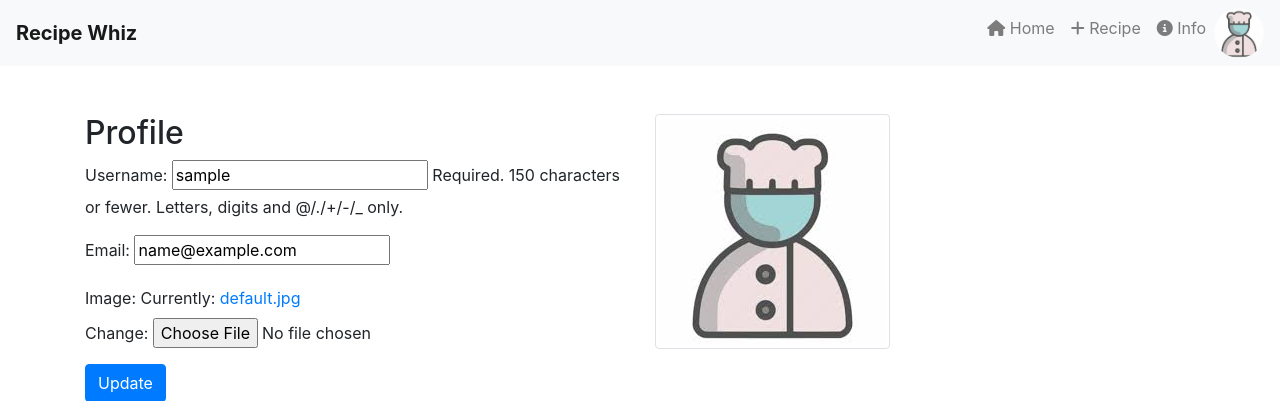
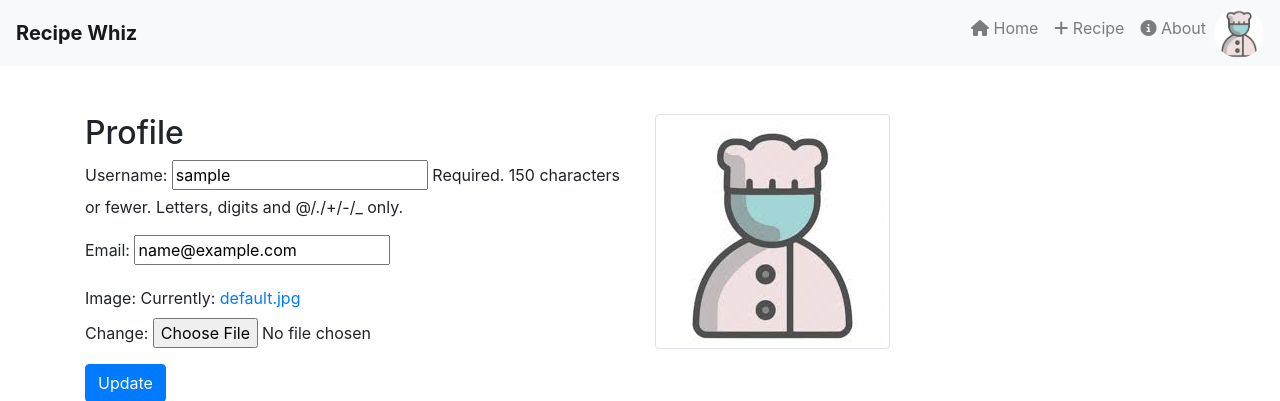
Before and after one commit to Its-Xen/Recipe-App, a Django app: page /profile/ in a window 1280 px wide. Shown: the top 401 px of the page. Run offline with Django 5.2, Linux system fonts and the light colour scheme; the visitor is signed in with stand-in values (Sample User, id 1); some libraries are stand-ins or nearby versions.

Commit message:
Finished!

```diff
--- a/templates/_base.html
+++ b/templates/_base.html
@@ -6,7 +6,6 @@
     <meta name="viewport" content="width=device-width, initial-scale=1.0">
     <title>Recipe App</title>
     <link rel="stylesheet" href="{% static 'css/styles.css' %}">
-    <link rel="stylesheet" href="{% static 'js/scripts.js' %}">
     <link rel="stylesheet" href="https://stackpath.bootstrapcdn.com/bootstrap/4.5.2/css/bootstrap.min.css">
     <link rel="stylesheet" href="https://cdnjs.cloudflare.com/ajax/libs/font-awesome/6.1.1/css/all.min.css">
 </head>
@@ -30,8 +29,8 @@
                         </a>
                     </li>
                     <li>
-                        <a class="nav-link" href="{% url 'recipe-info' %}">
-                            <i class="fas fa-info-circle"></i> Info
+                        <a class="nav-link" href="{% url 'recipe-about' %}">
+                            <i class="fas fa-info-circle"></i> About
                         </a>
                     </li>
                     <li class="nav-item dropdown">
```
